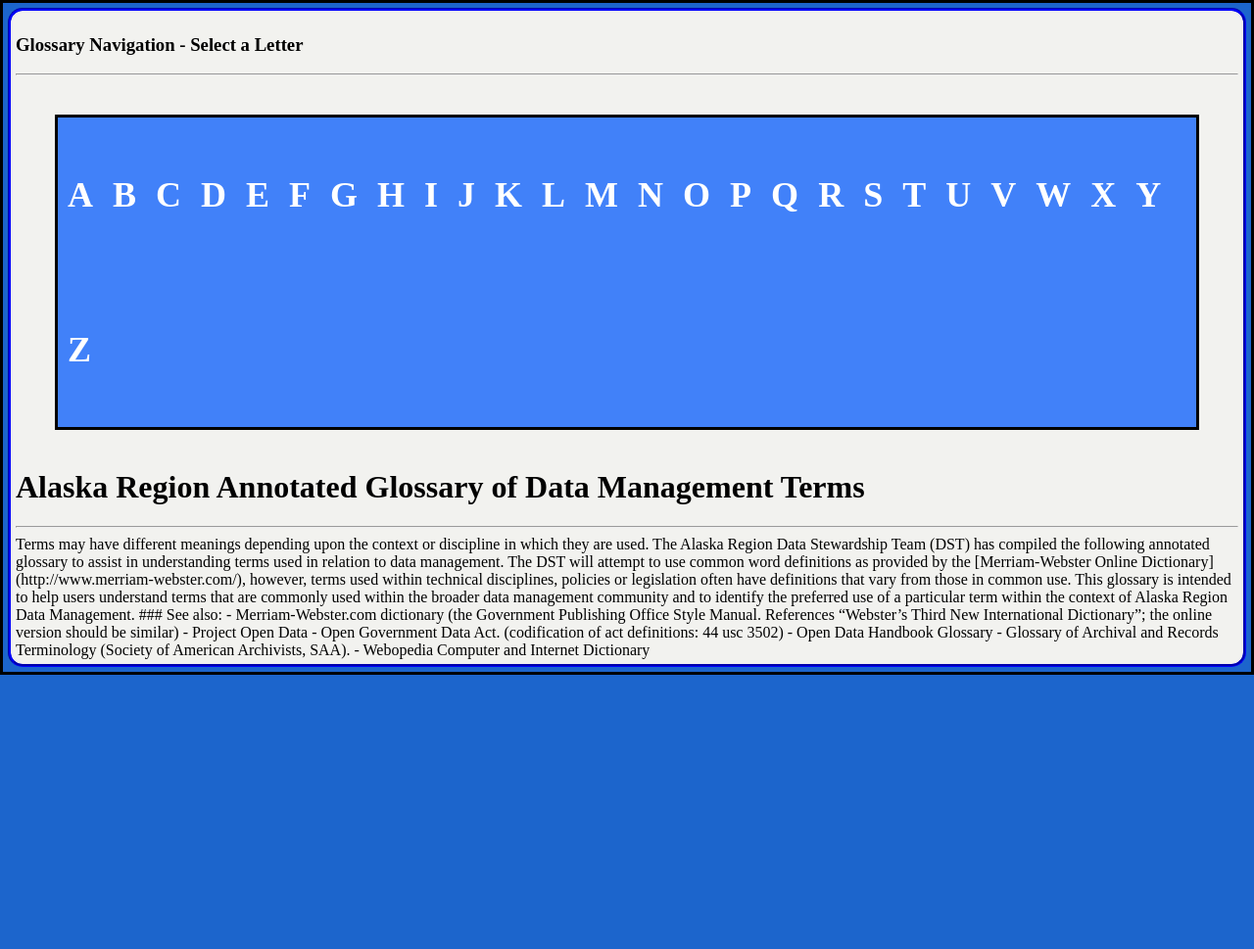
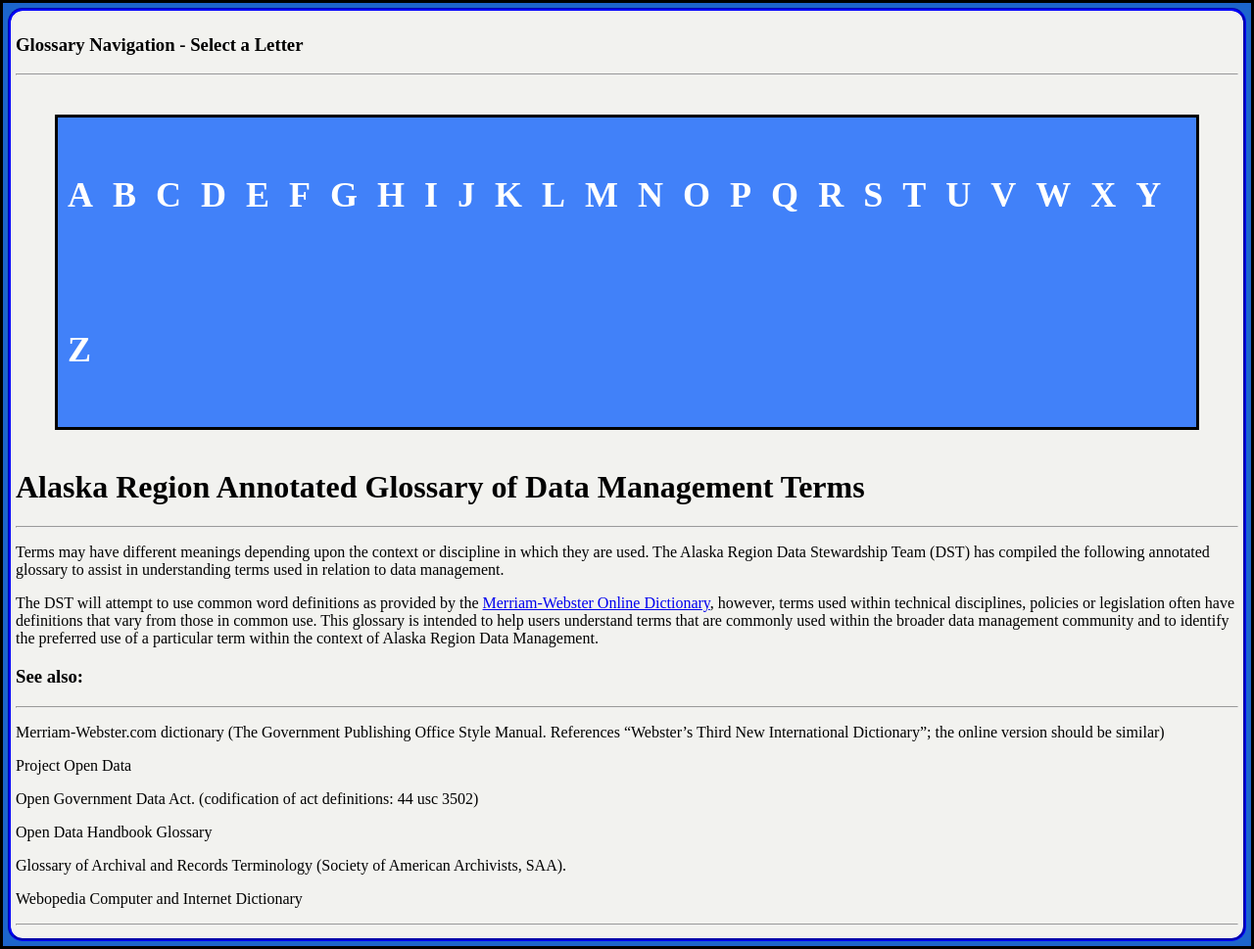
Before and after one commit to ThePanamalien/TestOne, a Jekyll site: the page built from index.md, in a window 1280 px wide. Shown: the whole page at 98% size. Built offline with Jekyll 4.4.1, drawn with Linux system fonts in a browser that asks for light colours; before the commit the page ends 900 px from its top, so only the background shows below that.

Commit message:
Update index.md

```diff
--- a/index.md
+++ b/index.md
@@ -6,7 +6,6 @@ layout: glossaryPage
 # Alaska Region Annotated Glossary of Data Management Terms
 ___
 
-<div class="homeDetails">
 Terms may have different meanings depending upon the context or discipline in which they are used. The Alaska Region Data Stewardship Team (DST) has compiled the following annotated glossary to assist in understanding terms used in relation to data management.
 
 
@@ -14,12 +13,19 @@ The DST will attempt to use common word definitions as provided by the [Merriam-
 
 
 ### See also:
+___
 
-- Merriam-Webster.com dictionary (the Government Publishing Office Style Manual. References “Webster’s Third New International Dictionary”; the online version should be similar)
-- Project Open Data
-- Open Government Data Act. (codification of act definitions: 44 usc 3502)
-- Open Data Handbook Glossary
-- Glossary of Archival and Records Terminology (Society of American Archivists, SAA).
-- Webopedia Computer and Internet Dictionary
+Merriam-Webster.com dictionary
+(The Government Publishing Office Style Manual. References “Webster’s Third New International Dictionary”; the online version should be similar)
 
-</div>
+Project Open Data
+
+Open Government Data Act. (codification of act definitions: 44 usc 3502)
+
+Open Data Handbook Glossary
+
+Glossary of Archival and Records Terminology (Society of American Archivists, SAA).
+
+Webopedia Computer and Internet Dictionary
+
+___
```
